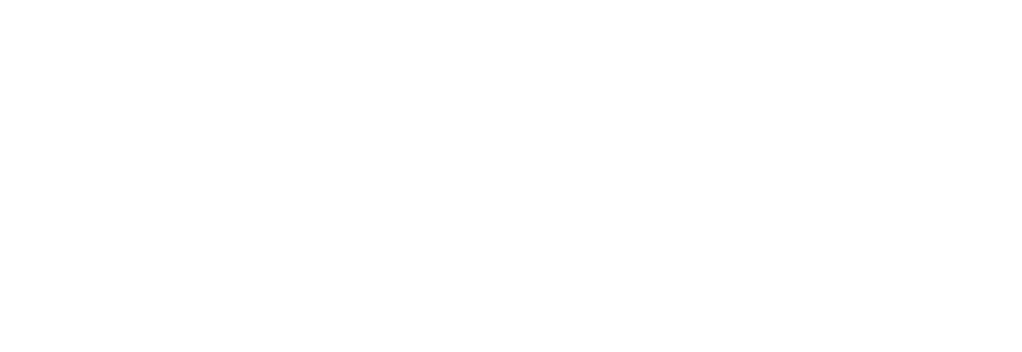
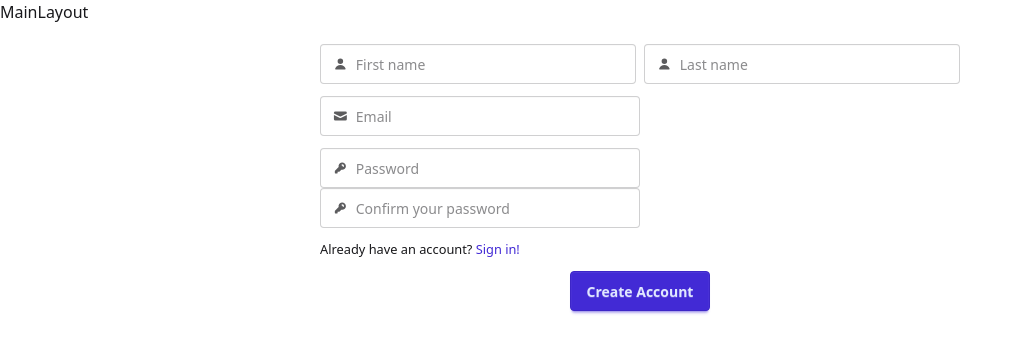
Before and after one commit to AnkitaMalani/Event_Scheduler, a React (Vite) app: page /signup in a window 1280 px wide. Before the commit this address had no page. Shown: the top 352 px of the page, without its empty margins (0-1022 px from the left). Built offline with nearby package versions, Linux system fonts and the light colour scheme.

Commit message:
created signup component and updated App.jsx

```diff
--- a/src/App.jsx
+++ b/src/App.jsx
@@ -3,8 +3,7 @@
 import MainLayout from "./layout/MainLayout";
 import Home from "./pages/Home";
 import EventPage from "./pages/EventPage";
-
-
+import SignUp from "./pages/SignUp";
 
 function App() {
     return (
@@ -14,7 +13,7 @@
                     <Route path="/" element={<MainLayout />}>
                         <Route index element={<Home />} />
                         <Route path="event" element={<EventPage />} />
-
+                        <Route path="signup" element={<SignUp />} />
                     </Route>
                 </Routes>
             </Router>
--- /dev/null
+++ b/src/pages/SignUp.jsx
@@ -0,0 +1,162 @@
+import { useState } from "react";
+import { Link } from "react-router";
+
+const SignUp = () => {
+    const [{ firstName, lastName, email, password, confirmPassword }, setForm] =
+        useState({
+            firstName: "",
+            lastName: "",
+            email: "",
+            password: "",
+            confirmPassword: "",
+        });
+    const [loading, setLoading] = useState(false);
+
+    const handleChange = (e) =>
+        setForm((prev) => ({ ...prev, [e.target.name]: e.target.value }));
+
+    const handleSubmit = async (e) => {
+        try {
+            e.preventDefault();
+
+            if (
+                !firstName ||
+                !lastName ||
+                !email ||
+                !password ||
+                !confirmPassword
+            )
+                throw new Error("All fields are required");
+
+            if (password !== confirmPassword)
+                throw new Error("Passwords do not match");
+
+            setLoading(true);
+
+            console.log(firstName, lastName, email, password, confirmPassword);
+        } catch (error) {
+            console.error(error);
+        } finally {
+            setLoading(false);
+        }
+    };
+
+    return (
+        <form
+            className="my-5 md:w-1/2 mx-auto flex flex-col gap-3"
+            onSubmit={handleSubmit}
+        >
+            <div className="flex justify-between gap-2">
+                <label className="grow input input-bordered flex items-center gap-2">
+                    <svg
+                        xmlns="http://www.w3.org/2000/svg"
+                        viewBox="0 0 16 16"
+                        fill="currentColor"
+                        className="h-4 w-4 opacity-70"
+                    >
+                        <path d="M8 8a3 3 0 1 0 0-6 3 3 0 0 0 0 6ZM12.735 14c.618 0 1.093-.561.872-1.139a6.002 6.002 0 0 0-11.215 0c-.22.578.254 1.139.872 1.139h9.47Z" />
+                    </svg>
+                    <input
+                        name="'firstName"
+                        value={firstName}
+                        onChange={handleChange}
+                        className="grow"
+                        placeholder="First name"
+                    />
+                </label>
+                <label className="grow input input-bordered flex items-center gap-2">
+                    <svg
+                        xmlns="http://www.w3.org/2000/svg"
+                        viewBox="0 0 16 16"
+                        fill="currentColor"
+                        className="h-4 w-4 opacity-70"
+                    >
+                        <path d="M8 8a3 3 0 1 0 0-6 3 3 0 0 0 0 6ZM12.735 14c.618 0 1.093-.561.872-1.139a6.002 6.002 0 0 0-11.215 0c-.22.578.254 1.139.872 1.139h9.47Z" />
+                    </svg>
+                    <input
+                        name="'lastName"
+                        value={lastName}
+                        onChange={handleChange}
+                        className="grow"
+                        placeholder="Last name"
+                    />
+                </label>
+            </div>
+            <label className="grow input input-bordered flex items-center gap-2">
+                <svg
+                    xmlns="http://www.w3.org/2000/svg"
+                    viewBox="0 0 16 16"
+                    fill="currentColor"
+                    className="h-4 w-4 opacity-70"
+                >
+                    <path d="M2.5 3A1.5 1.5 0 0 0 1 4.5v.793c.026.009.051.02.076.032L7.674 8.51c.206.1.446.1.652 0l6.598-3.185A.755.755 0 0 1 15 5.293V4.5A1.5 1.5 0 0 0 13.5 3h-11Z" />
+                    <path d="M15 6.954 8.978 9.86a2.25 2.25 0 0 1-1.956 0L1 6.954V11.5A1.5 1.5 0 0 0 2.5 13h11a1.5 1.5 0 0 0 1.5-1.5V6.954Z" />
+                </svg>
+                <input
+                    name="'email"
+                    value={email}
+                    onChange={handleChange}
+                    className="grow"
+                    placeholder="Email"
+                />
+            </label>
+            <div>
+                <label className="grow input input-bordered flex items-center gap-2">
+                    <svg
+                        xmlns="http://www.w3.org/2000/svg"
+                        viewBox="0 0 16 16"
+                        fill="currentColor"
+                        className="h-4 w-4 opacity-70"
+                    >
+                        <path
+                            fillRule="evenodd"
+                            d="M14 6a4 4 0 0 1-4.899 3.899l-1.955 1.955a.5.5 0 0 1-.353.146H5v1.5a.5.5 0 0 1-.5.5h-2a.5.5 0 0 1-.5-.5v-2.293a.5.5 0 0 1 .146-.353l3.955-3.955A4 4 0 1 1 14 6Zm-4-2a.75.75 0 0 0 0 1.5.5.5 0 0 1 .5.5.75.75 0 0 0 1.5 0 2 2 0 0 0-2-2Z"
+                            clipRule="evenodd"
+                        />
+                    </svg>
+                    <input
+                        name="'password"
+                        value={password}
+                        onChange={handleChange}
+                        type="password"
+                        className="grow"
+                        placeholder="Password"
+                    />
+                </label>
+                <label className="grow input input-bordered flex items-center gap-2">
+                    <svg
+                        xmlns="http://www.w3.org/2000/svg"
+                        viewBox="0 0 16 16"
+                        fill="currentColor"
+                        className="h-4 w-4 opacity-70"
+                    >
+                        <path
+                            fillRule="evenodd"
+                            d="M14 6a4 4 0 0 1-4.899 3.899l-1.955 1.955a.5.5 0 0 1-.353.146H5v1.5a.5.5 0 0 1-.5.5h-2a.5.5 0 0 1-.5-.5v-2.293a.5.5 0 0 1 .146-.353l3.955-3.955A4 4 0 1 1 14 6Zm-4-2a.75.75 0 0 0 0 1.5.5.5 0 0 1 .5.5.75.75 0 0 0 1.5 0 2 2 0 0 0-2-2Z"
+                            clipRule="evenodd"
+                        />
+                    </svg>
+                    <input
+                        name="'confirmPassword"
+                        value={confirmPassword}
+                        onChange={handleChange}
+                        type="password"
+                        className="grow"
+                        placeholder="Confirm your password"
+                    />
+                </label>
+            </div>
+            <small>
+                Already have an account?{" "}
+                <Link to="/signin" className="text-primary hover:underline">
+                    Sign in!
+                </Link>
+            </small>
+            <button className="btn btn-primary self-center" disabled={loading}>
+                Create Account
+            </button>
+        </form>
+    );
+};
+
+export default SignUp;
```
Lines whose indentation alone changed are shown as unchanged.
